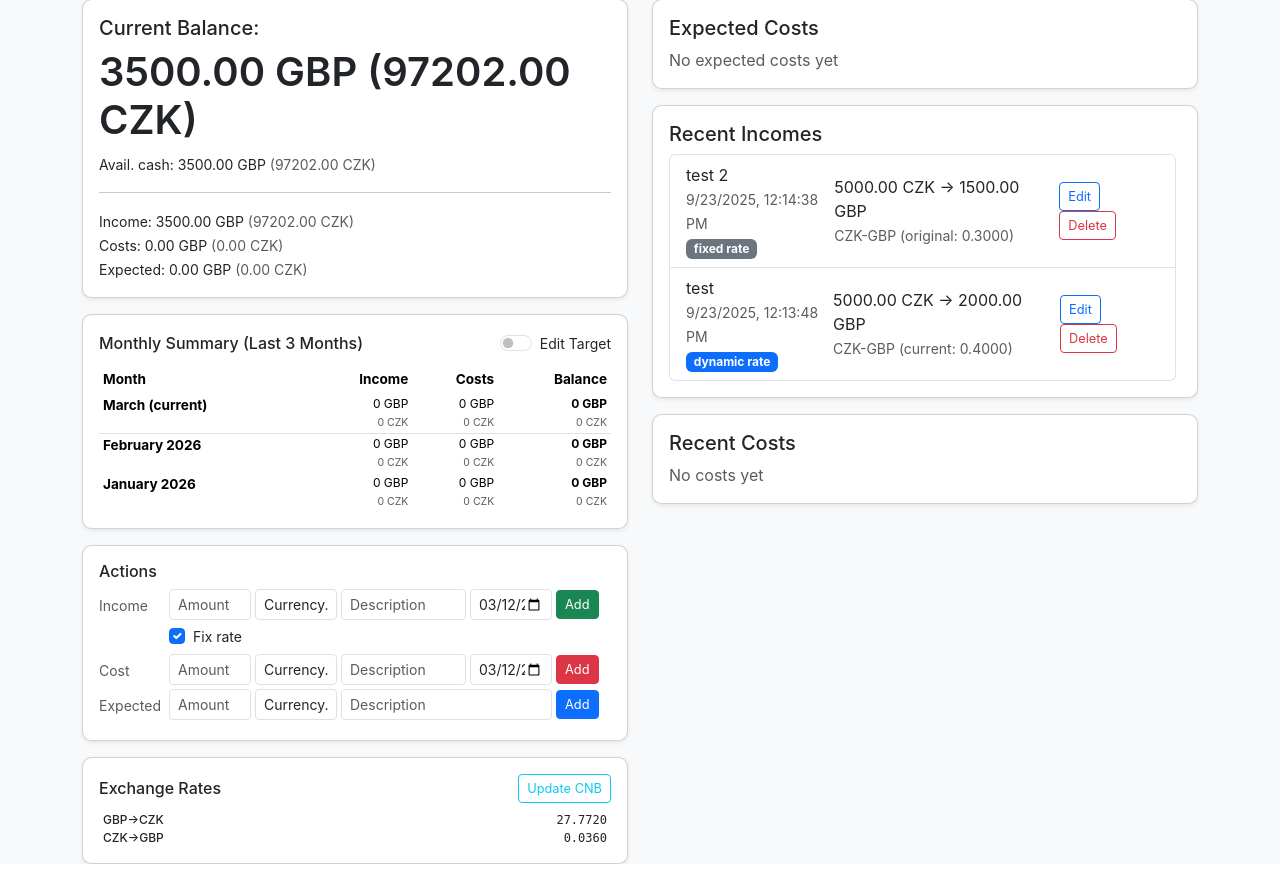
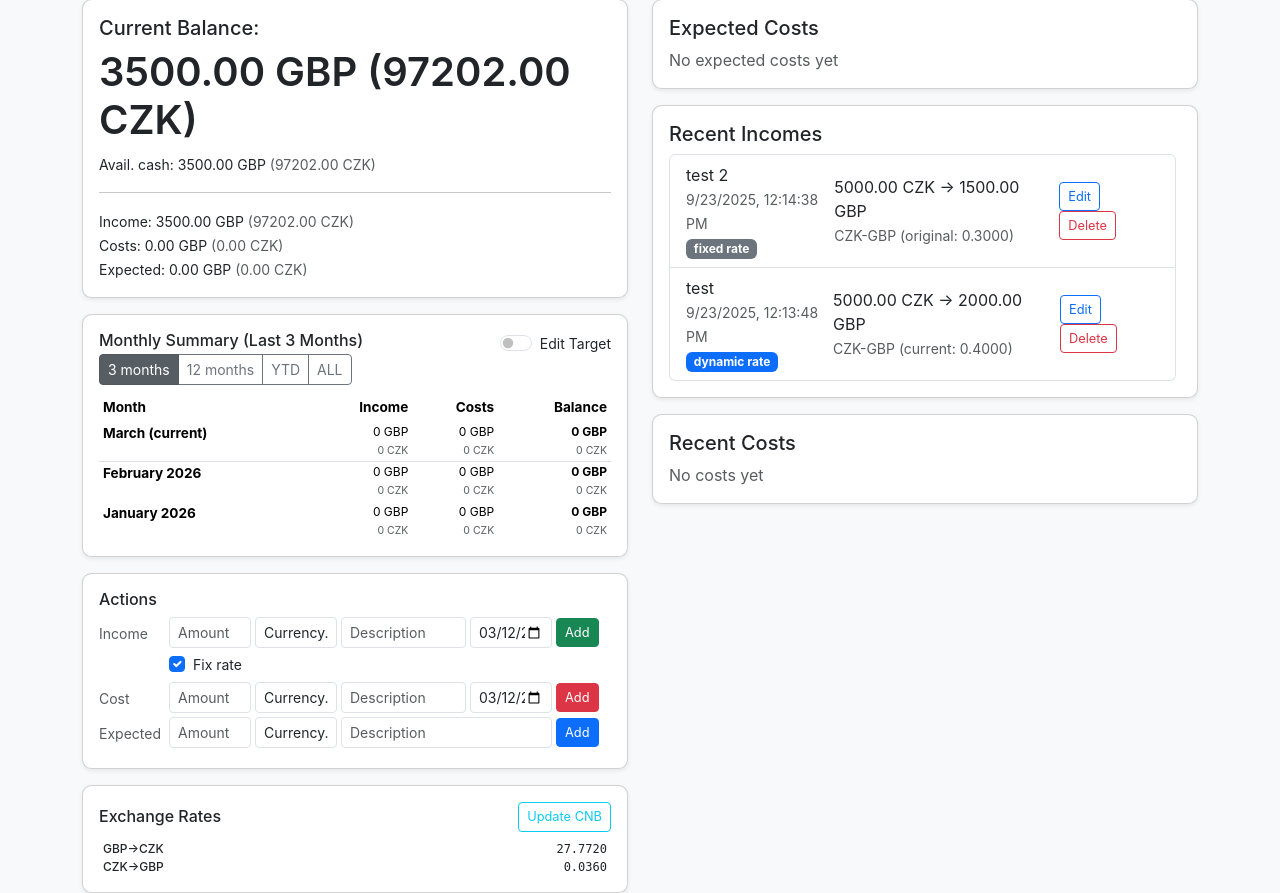
Before and after one commit to MikolasFromm/RevolutManager, a Flask app: page / in a window 1280 px wide. Shown: the part 75-968 px from the top of the page. Before the commit the page ends 939 px from the top, so only its background shows below. Run offline with Flask 3, Linux system fonts and the light colour scheme; data comes from the database, SQL or seed files in the repository; data that the repository does not hold is empty.

Commit message:
added extendable period overview

```diff
--- a/app.py
+++ b/app.py
@@ -1,6 +1,6 @@
 from flask import Flask, render_template, redirect, url_for, request, flash, Blueprint
 from flask_sqlalchemy import SQLAlchemy
-from datetime import datetime, timedelta
+from datetime import datetime
 import calendar
 import requests
 import re
@@ -303,38 +303,75 @@ def create_app(test_config: Optional[Dict[str, Any]] = None):
             "total_expected_remaining_czk": total_expected_remaining_czk if db_rate else None,
         }
 
-    def get_monthly_summary(months_back=3):
-        """Get monthly balance summary for the last X months"""
+    def get_monthly_summary(period='3m'):
+        """Get monthly balance summary for a supported period.
+
+        Supported period values:
+        - 3m
+        - 12m
+        - ytd
+        - all
+        - <Nm> where N is 1..24 (backward compatible)
+        """
         summaries = []
         now = datetime.now()
 
-        for i in range(months_back):
-            # Calculate the target month
-            year = now.year
-            month = now.month - i
+        period_key = (period or '3m').strip().lower()
+        if not period_key:
+            period_key = '3m'
 
-            # Handle year rollover
-            while month <= 0:
-                month += 12
-                year -= 1
+        end_index = now.year * 12 + (now.month - 1)
 
-            # Get first and last day of the month
+        if period_key == 'ytd':
+            start_year = now.year
+            start_month = 1
+        elif period_key == 'all':
+            oldest_income = db.session.query(db.func.min(Income.date)).scalar()
+            oldest_cost = db.session.query(db.func.min(Cost.date)).scalar()
+            candidates = [d for d in (oldest_income, oldest_cost) if d is not None]
+            if not candidates:
+                return []
+            oldest_date = min(candidates)
+            start_year = oldest_date.year
+            start_month = oldest_date.month
+        else:
+            match = re.match(r'^(\d+)m$', period_key)
+            if not match:
+                raise ValueError('invalid period')
+            months_back = int(match.group(1))
+            if months_back < 1 or months_back > 24:
+                raise ValueError('invalid period range')
+
+            start_index = end_index - (months_back - 1)
+            start_year = start_index // 12
+            start_month = (start_index % 12) + 1
+
+        start_index = start_year * 12 + (start_month - 1)
+
+        # Query once per request; target is shared across all months.
+        cost_target = MonthlyCostTarget.query.first()
+        target_amount = cost_target.target_amount if cost_target else None
+
+        for month_index in range(end_index, start_index - 1, -1):
+            year = month_index // 12
+            month = (month_index % 12) + 1
+
             first_day = datetime(year, month, 1)
             if month == 12:
-                last_day = datetime(year + 1, 1, 1) - timedelta(days=1)
+                next_month = datetime(year + 1, 1, 1)
             else:
-                last_day = datetime(year, month + 1, 1) - timedelta(days=1)
+                next_month = datetime(year, month + 1, 1)
 
             # Query incomes for this month
             monthly_incomes = Income.query.filter(
                 Income.date >= first_day,
-                Income.date <= last_day
+                Income.date < next_month
             ).all()
 
             # Query costs for this month
             monthly_costs = Cost.query.filter(
                 Cost.date >= first_day,
-                Cost.date <= last_day
+                Cost.date < next_month
             ).all()
 
             # Calculate totals
@@ -342,9 +379,6 @@ def create_app(test_config: Optional[Dict[str, Any]] = None):
             total_costs = sum(cost.norm_amount for cost in monthly_costs)
             balance = total_income - total_costs
 
-            # Get the single monthly cost target (if it exists)
-            cost_target = MonthlyCostTarget.query.first()
-            target_amount = cost_target.target_amount if cost_target else None
             cost_diff = (target_amount - total_costs) if target_amount is not None else None
 
             summaries.append({
@@ -365,11 +399,22 @@ def create_app(test_config: Optional[Dict[str, Any]] = None):
     @bp.route('/monthly-summary', methods=['GET'])
     def get_monthly_summary_api():
         """API endpoint for monthly balance summary"""
-        months = request.args.get('months', 3, type=int)
-        if months < 1 or months > 24:
-            return {"error": "months must be between 1 and 24"}, 400
+        period = request.args.get('period', None, type=str)
+        months = request.args.get('months', None, type=int)
 
-        summaries = get_monthly_summary(months)
+        # Backward-compatible: if only numeric months is provided, map to <Nm> period.
+        if period is None and months is not None:
+            if months < 1 or months > 24:
+                return {"error": "months must be between 1 and 24"}, 400
+            period = f"{months}m"
+
+        if period is None:
+            period = '3m'
+
+        try:
+            summaries = get_monthly_summary(period)
+        except ValueError:
+            return {"error": "period must be one of: 3m, 12m, ytd, all"}, 400
 
         # Add CZK conversion
         db_rate = PredefinedRate.query.filter_by(from_currency=BASE_CURRENCY, to_currency='CZK').first()
@@ -385,7 +430,11 @@ def create_app(test_config: Optional[Dict[str, Any]] = None):
                 if summary['cost_diff'] is not None:
                     summary['cost_diff_czk'] = summary['cost_diff'] * czk_rate
 
-        return {"summaries": summaries, "has_czk": czk_rate is not None}
+        return {
+            "summaries": summaries,
+            "has_czk": czk_rate is not None,
+            "period": period.strip().lower()
+        }
 
     @bp.route('/income', methods=['POST'])
     def add_income():
--- a/templates/index.html
+++ b/templates/index.html
@@ -12,8 +12,16 @@
 
     <div class="card shadow-sm mt-3">
       <div class="card-body">
-        <div class="d-flex justify-content-between align-items-center mb-2">
-          <h6 class="card-title mb-0">Monthly Summary (Last 3 Months)</h6>
+        <div class="d-flex justify-content-between align-items-start mb-2">
+          <div>
+            <h6 id="monthlySummaryTitle" class="card-title mb-1">Monthly Summary (Last 3 Months)</h6>
+            <div class="btn-group btn-group-sm" role="group" aria-label="Monthly summary range">
+              <button type="button" class="btn btn-outline-secondary monthly-range-btn active" data-period="3m" onclick="setMonthlySummaryRange('3m')">3 months</button>
+              <button type="button" class="btn btn-outline-secondary monthly-range-btn" data-period="12m" onclick="setMonthlySummaryRange('12m')">12 months</button>
+              <button type="button" class="btn btn-outline-secondary monthly-range-btn" data-period="ytd" onclick="setMonthlySummaryRange('ytd')">YTD</button>
+              <button type="button" class="btn btn-outline-secondary monthly-range-btn" data-period="all" onclick="setMonthlySummaryRange('all')">ALL</button>
+            </div>
+          </div>
           <div class="form-check form-switch">
             <input class="form-check-input" type="checkbox" id="showTargets" onchange="toggleTargets()">
             <label class="form-check-label" for="showTargets">
@@ -169,6 +177,40 @@
 
 <script>
 
+let monthlySummaryPeriod = '3m';
+const monthlySummaryLabels = {
+  '3m': 'Last 3 Months',
+  '12m': 'Last 12 Months',
+  'ytd': 'Year To Date',
+  'all': 'All Time'
+};
+
+function updateMonthlySummaryHeader() {
+  const title = document.getElementById('monthlySummaryTitle');
+  const label = monthlySummaryLabels[monthlySummaryPeriod] || 'Last 3 Months';
+  title.textContent = `Monthly Summary (${label})`;
+}
+
+function updateMonthlyRangeButtons() {
+  const buttons = document.querySelectorAll('.monthly-range-btn');
+  buttons.forEach(btn => {
+    const isActive = btn.dataset.period === monthlySummaryPeriod;
+    btn.classList.toggle('active', isActive);
+    btn.classList.toggle('btn-secondary', isActive);
+    btn.classList.toggle('btn-outline-secondary', !isActive);
+  });
+}
+
+function setMonthlySummaryRange(period) {
+  if (!period || monthlySummaryPeriod === period) {
+    return;
+  }
+  monthlySummaryPeriod = period;
+  updateMonthlySummaryHeader();
+  updateMonthlyRangeButtons();
+  loadMonthlySummary();
+}
+
 async function loadCurrencies(){
   try {
     const res = await fetch('/currencies');
@@ -271,7 +313,7 @@ async function loadBalance(){
 
 async function loadMonthlySummary(){
   try {
-    const res = await fetch('/monthly-summary?months=3');
+    const res = await fetch(`/monthly-summary?period=${encodeURIComponent(monthlySummaryPeriod)}`);
     const data = await res.json();
     const summaries = data.summaries || [];
     const root = document.getElementById('monthlySummary');
@@ -999,6 +1041,8 @@ document.getElementById('targetForm').addEventListener('submit', async function(
 });
 
 // initial load
+updateMonthlySummaryHeader();
+updateMonthlyRangeButtons();
 loadCurrencies();
 loadAllRates();
 loadBalance();
```
